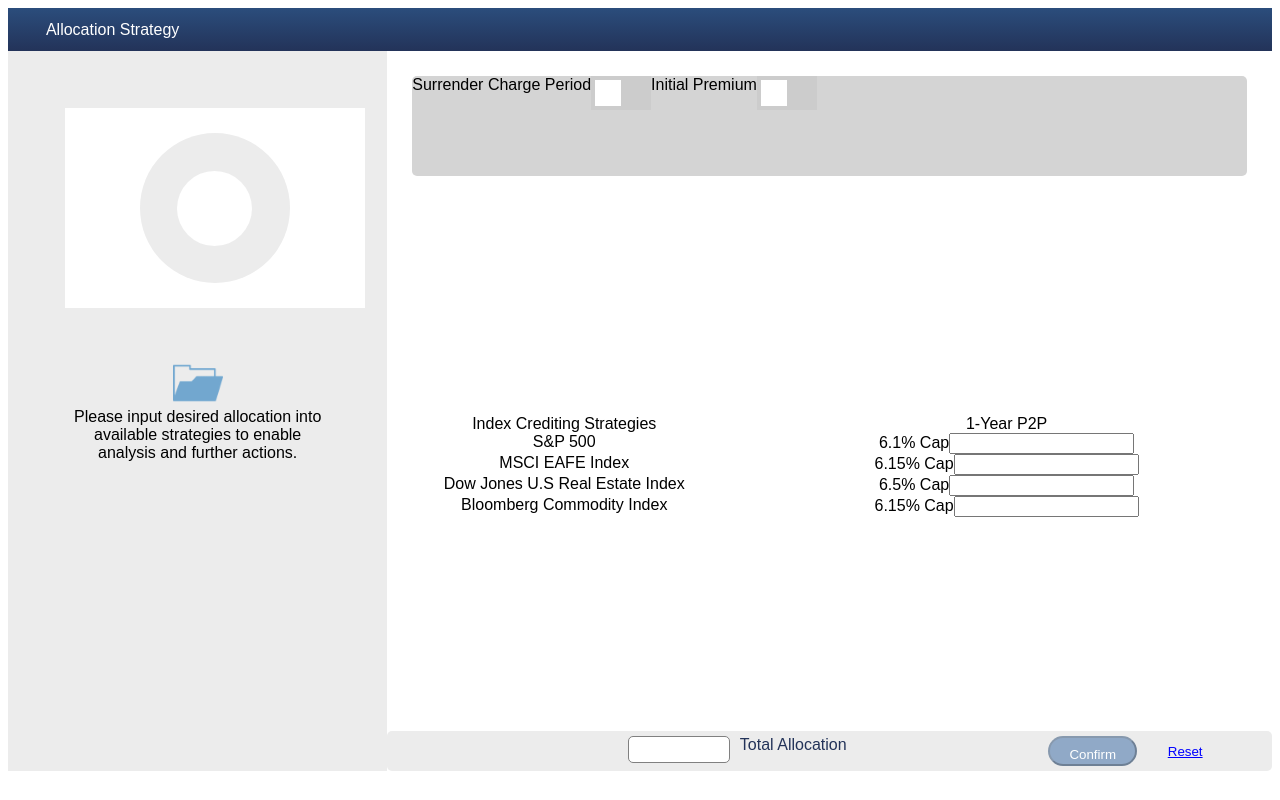
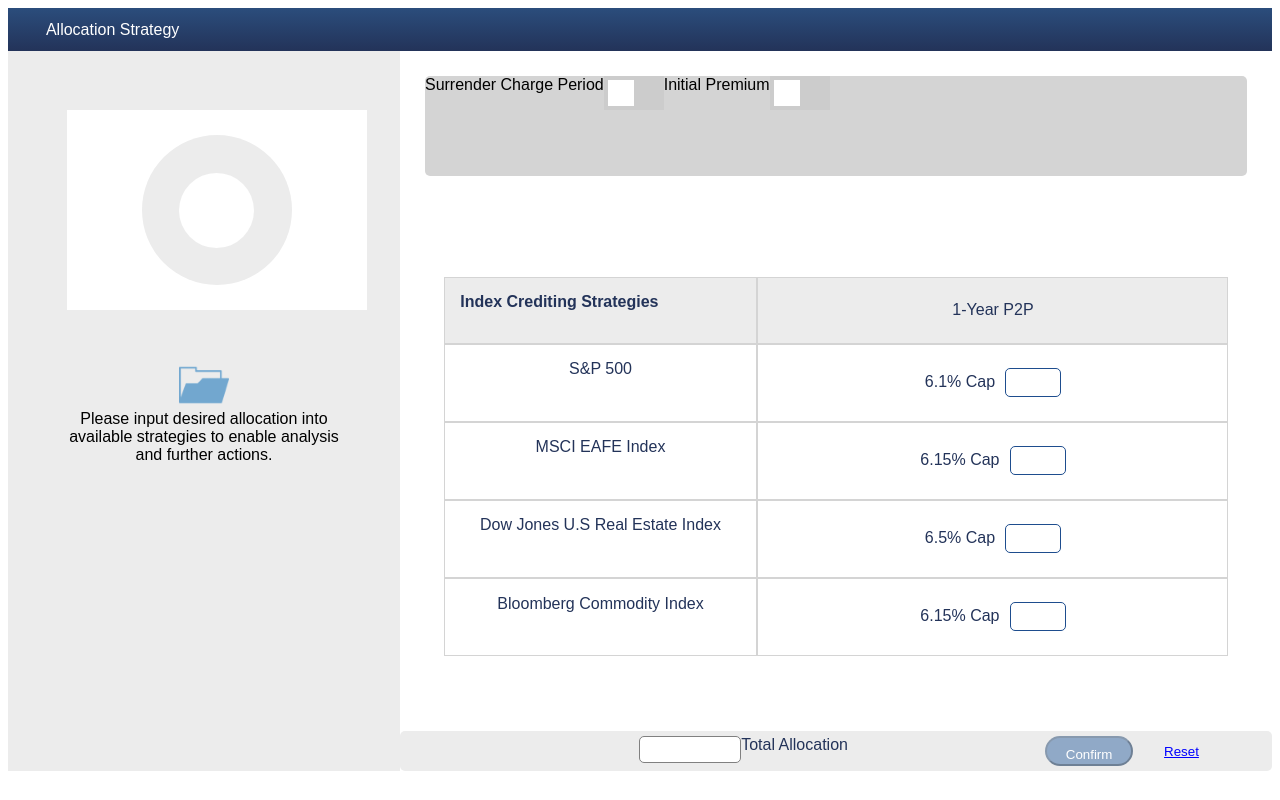
Before and after one commit to melissames/finance-dashboard, a React (Create React App) app: page / in a window 1280 px wide. Built offline with nearby package versions, Linux system fonts and the light colour scheme.

Commit message:
styled table

```diff
--- a/src/components/Strategy.js
+++ b/src/components/Strategy.js
@@ -12,10 +12,10 @@
   render() {
     return (
       <React.Fragment>
-        <div>{this.props.strategy.name}</div>
-        <div>
+        <div className='table-cell'>{this.props.strategy.name}</div>
+        <div className='table-cell'>
           {this.props.strategy.options[0].value/this.props.strategy.options[0].years}% Cap
-          <input type='number' name={this.props.strategy.name} onChange={this.handleChange}></input>
+          <input className='table-input' type='number' name={this.props.strategy.name} onChange={this.handleChange}></input>
         </div>
       </React.Fragment>
     );
--- a/src/components/StrategyList.js
+++ b/src/components/StrategyList.js
@@ -17,9 +17,9 @@
   render() {
     return (
       <div className='strategy-list'>
-          <div>Index Crediting Strategies</div>
-          <div>1-Year P2P</div>
-          {this.createTable()}
+        <div className='index-strategies-title'>Index Crediting Strategies</div>
+        <div className='yearly-strategies-title'>1-Year P2P</div>
+        {this.createTable()}
       </div>
     );
   }
--- a/src/index.css
+++ b/src/index.css
@@ -204,8 +204,38 @@
   border-color: black;
   border-width: 1px;
   text-align: center;
+  margin: 5%;
 }
 
+.index-strategies-title {
+  font-weight: bold;
+  border: solid 1px #D4D4D4;
+  background-color: #ECECEC;
+  color: #233359;
+  text-align: left;
+  padding: 5%;
+}
+
+.yearly-strategies-title {
+  border: solid 1px #D4D4D4;
+  background-color: #ECECEC;
+  color: #233359;
+  padding: 5%;
+}
+
+.table-cell {
+  border: solid 1px #D4D4D4;
+  color: #233359;
+  padding: 5%;
+}
+
+.table-input {
+  border: solid 1px #1E4D8E;
+  height: 25px;
+  width: 50px;
+  border-radius: 5px;
+  margin-left: 10px;
+}
 
 /* TotalAllocation */
 
@@ -234,7 +264,6 @@
   border: 1px solid red;
   text-align: center;
   border-radius: 5px;
-  margin-right: 10px;
 }
 
 .total-allocation-list {
```
